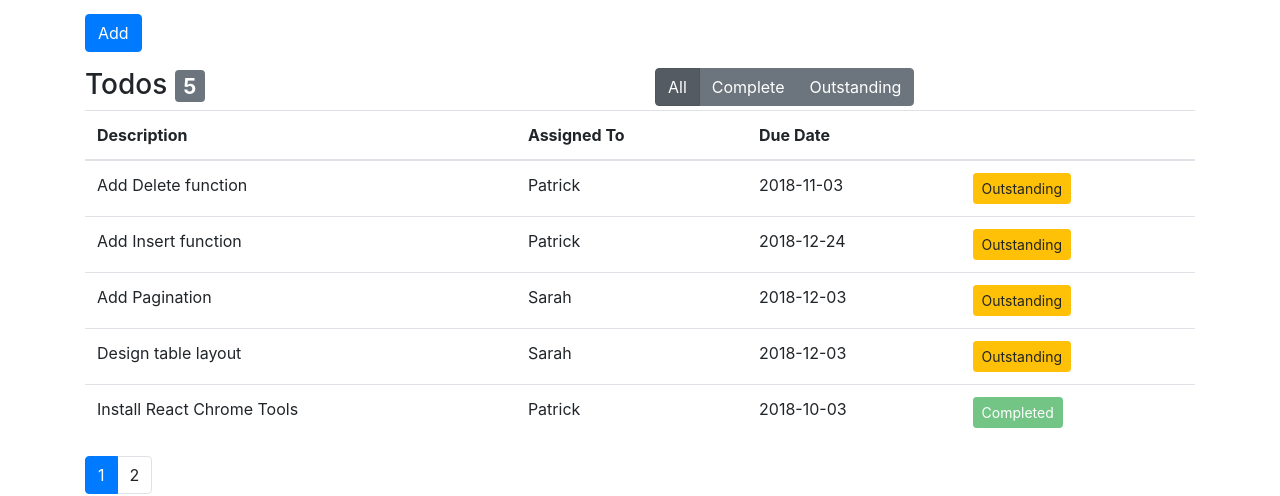
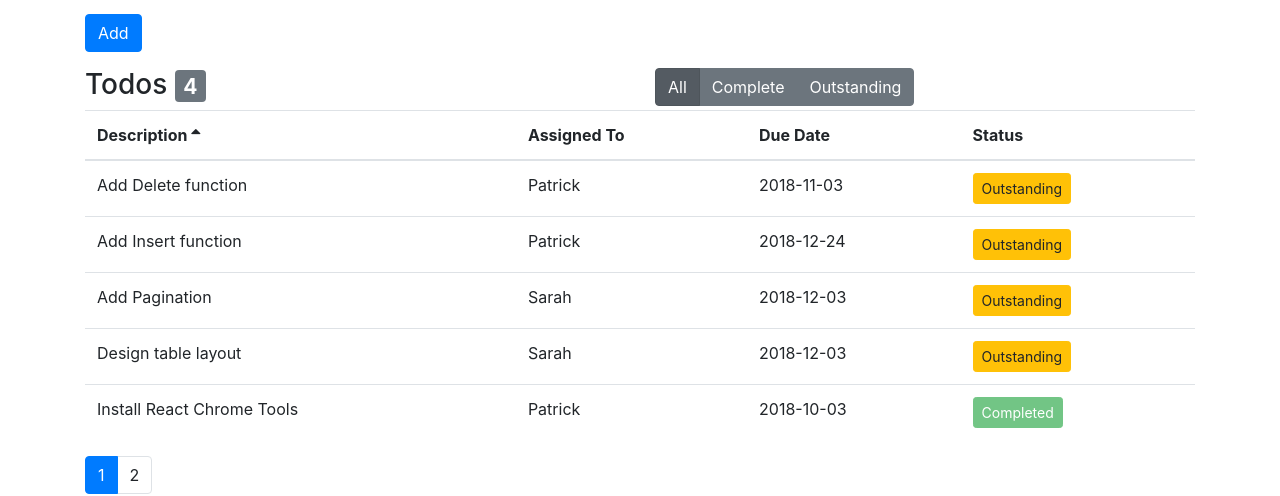
Before and after one commit to PatrickEODonnell/react-1-todo, a React (Create React App) app: page / in a window 1280 px wide. Shown: the part 254-750 px from the top of the page. Built offline with nearby package versions, Linux system fonts and the light colour scheme.

Commit message:
Added generic Table component to replace TodosTable

```diff
--- a/package.json
+++ b/package.json
@@ -4,6 +4,7 @@
   "private": true,
   "dependencies": {
     "bootstrap": "^4.1.3",
+    "font-awesome": "^4.7.0",
     "lodash": "^4.17.11",
     "react": "^16.6.3",
     "react-dom": "^16.6.3",
--- a/src/App.js
+++ b/src/App.js
@@ -2,7 +2,7 @@ import React, { Component } from "react";
 import AddTodo from "./components/addTodo";
 import Pagination from "./components/pagination";
 import TodosHeading from "./components/todosHeading";
-import TodosTable from "./components/todosTable";
+import Table from "./common/table";
 import StatusFilter from "./components/statusFilter";
 import CompleteButton from "./components/completeButton";
 import { paginate } from "./utils/paginate";
@@ -50,8 +50,8 @@ class App extends Component {
     this.setState({ currentPage: page });
   };
 
-  render() {
-    const { todos, itemsPerPage, currentPage, statusFilter } = this.state;
+  getPageData = () => {
+    const { statusFilter, todos } = this.state;
     const filteredTodos =
       statusFilter === "All" || statusFilter === ""
         ? todos
@@ -67,6 +67,14 @@ class App extends Component {
       this.state.currentPage,
       this.state.itemsPerPage
     );
+    return {
+      data: todosForCurrentPage,
+      itemsCount: todos.length
+    };
+  };
+
+  render() {
+    const { itemsPerPage, currentPage, statusFilter } = this.state;
     const columns = [
       {
         path: "description",
@@ -82,6 +90,7 @@ class App extends Component {
       },
       {
         path: "status",
+        label: "Status",
         content: todo => (
           <CompleteButton
             todo={todo}
@@ -90,6 +99,7 @@ class App extends Component {
         )
       }
     ];
+    const { data, itemsCount } = this.getPageData();
 
     return (
       <main className="container">
@@ -99,7 +109,8 @@ class App extends Component {
           <div className="col-md-6">
             <TodosHeading
               outstanding={
-                this.state.todos.filter(t => t.status === "Incomplete").length
+                //this.state.todos.filter(t => t.status === "Incomplete").length
+                data.filter(t => t.status === "Incomplete").length
               }
             />
           </div>
@@ -111,15 +122,14 @@ class App extends Component {
           </div>
         </div>
 
-        <TodosTable
-          todos={todosForCurrentPage}
-          onComplete={this.handleComplete}
+        <Table
+          data={data}
           onSort={this.handleSort}
           sortColumn={this.state.sortColumn}
           columns={columns}
         />
         <Pagination
-          itemsCount={filteredTodos.length}
+          itemsCount={itemsCount}
           itemsPerPage={itemsPerPage}
           onPageChange={this.handlePageChange}
           currentPage={currentPage}
--- /dev/null
+++ b/src/common/table.jsx
@@ -0,0 +1,13 @@
+import React from "react";
+import TableHeader from "./tableHeader";
+import TableBody from "./tableBody";
+const Table = ({ onSort, columns, sortColumn, data }) => {
+  return (
+    <table className="table">
+      <TableHeader onSort={onSort} columns={columns} sortColumn={sortColumn} />
+      <TableBody data={data} columns={columns} />
+    </table>
+  );
+};
+
+export default Table;
--- a/src/common/tableBody.jsx
+++ b/src/common/tableBody.jsx
@@ -14,7 +14,6 @@ class TableBody extends Component {
             {columns.map(column => (
               <td key={column.path}>{this.renderCell(item, column)}</td>
             ))}
-            {/* <TodoColumns item={item} onComplete={onComplete} /> */}
           </tr>
         ))}
       </tbody>
--- a/src/common/tableHeader.jsx
+++ b/src/common/tableHeader.jsx
@@ -10,6 +10,12 @@ class TableHeader extends Component {
     }
     this.props.onSort(sortColumn);
   };
+  renderSortIcon = column => {
+    const { sortColumn } = this.props;
+    if (column.path !== sortColumn.path) return null;
+    if (sortColumn.order === "asc") return <i className="fa fa-sort-asc" />;
+    return <i className="fa fa-sort-desc" />;
+  };
 
   render() {
     const { columns } = this.props;
@@ -17,8 +23,12 @@ class TableHeader extends Component {
       <thead>
         <tr>
           {columns.map(column => (
-            <th key={column.path} onClick={() => this.raiseSort(column.path)}>
-              {column.label}
+            <th
+              className="clickable"
+              key={column.path}
+              onClick={() => this.raiseSort(column.path)}
+            >
+              {column.label} {this.renderSortIcon(column)}
             </th>
           ))}
         </tr>
--- a/src/components/completeButton.jsx
+++ b/src/components/completeButton.jsx
@@ -1,6 +1,5 @@
 import React from "react";
-const CompleteButton = props => {
-  const { todo, onComplete } = props;
+const CompleteButton = ({ todo, onComplete }) => {
   return (
     <button
       onClick={() => onComplete(todo)}
--- a/src/components/statusFilter.jsx
+++ b/src/components/statusFilter.jsx
@@ -1,7 +1,6 @@
 import React from "react";
 
-const StatusFilter = props => {
-  const { onFilterChange, statusFilter } = props;
+const StatusFilter = ({ onFilterChange, statusFilter }) => {
   return (
     <React.Fragment>
       <div className="btn-group btn-group-toggle" data-toggle="buttons">
--- a/src/components/todosHeading.jsx
+++ b/src/components/todosHeading.jsx
@@ -1,6 +1,5 @@
 import React from "react";
-const TodosHeading = props => {
-  const { outstanding } = props;
+const TodosHeading = ({ outstanding }) => {
   return (
     <div className="row">
       <div className="col-md-12">
--- a/src/components/todosTable.jsx
+++ /dev/null
@@ -1,22 +0,0 @@
-import React, { Component } from "react";
-// import TodoColumns from "./todoColumns";
-import TableBody from "../common/tableBody";
-import TableHeader from "../common/tableHeader";
-class TodosTable extends Component {
-  render() {
-    const { todos, onComplete, columns, onSort, sortColumn } = this.props;
-
-    return (
-      <table className="table">
-        <TableHeader
-          onSort={onSort}
-          columns={columns}
-          sortColumn={sortColumn}
-        />
-        <TableBody data={todos} columns={columns} onComplete={onComplete} />
-      </table>
-    );
-  }
-}
-
-export default TodosTable;
--- a/src/index.css
+++ b/src/index.css
@@ -12,3 +12,7 @@ code {
   font-family: source-code-pro, Menlo, Monaco, Consolas, "Courier New",
     monospace;
 }
+
+.clickable {
+  cursor: pointer;
+}
--- a/src/index.js
+++ b/src/index.js
@@ -4,6 +4,7 @@ import "./index.css";
 import App from "./App";
 import * as serviceWorker from "./serviceWorker";
 import "bootstrap/dist/css/bootstrap.css";
+import "font-awesome/css/font-awesome.css";
 
 ReactDOM.render(<App />, document.getElementById("root"));
 
```
Also changed, not shown: src/components/pagination.jsx (+6 -2 lines), 1 other file (tests, documents, lock files or other folders).
